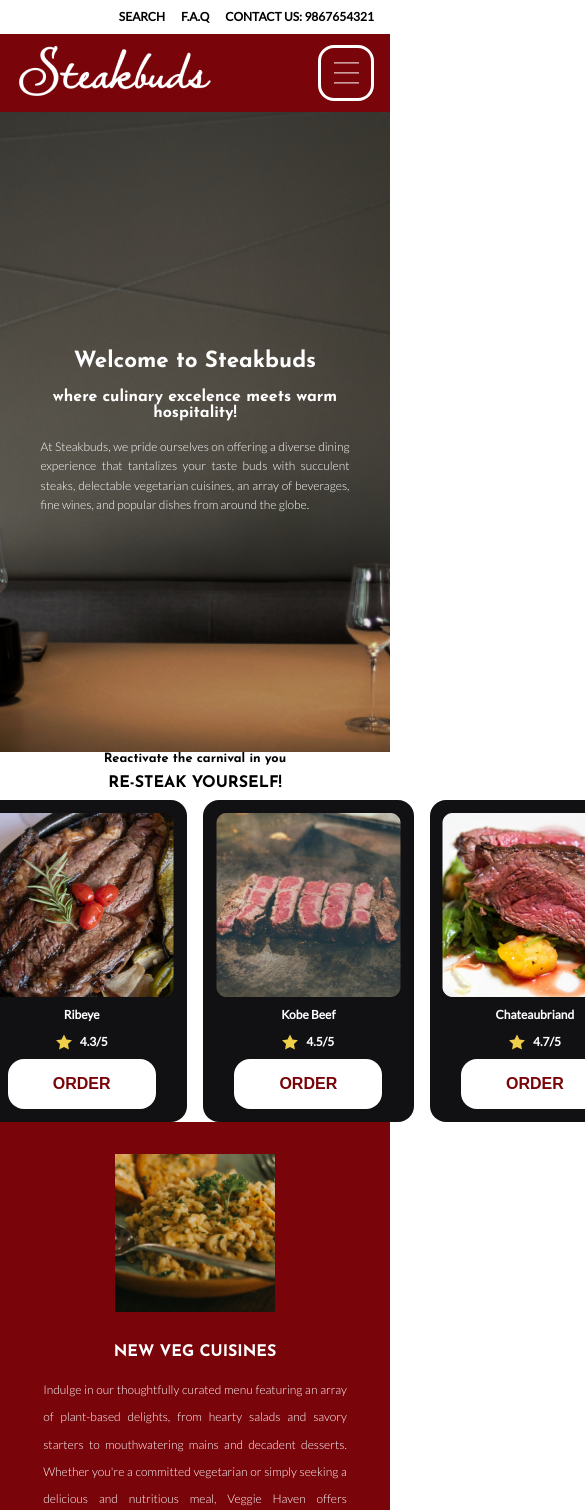
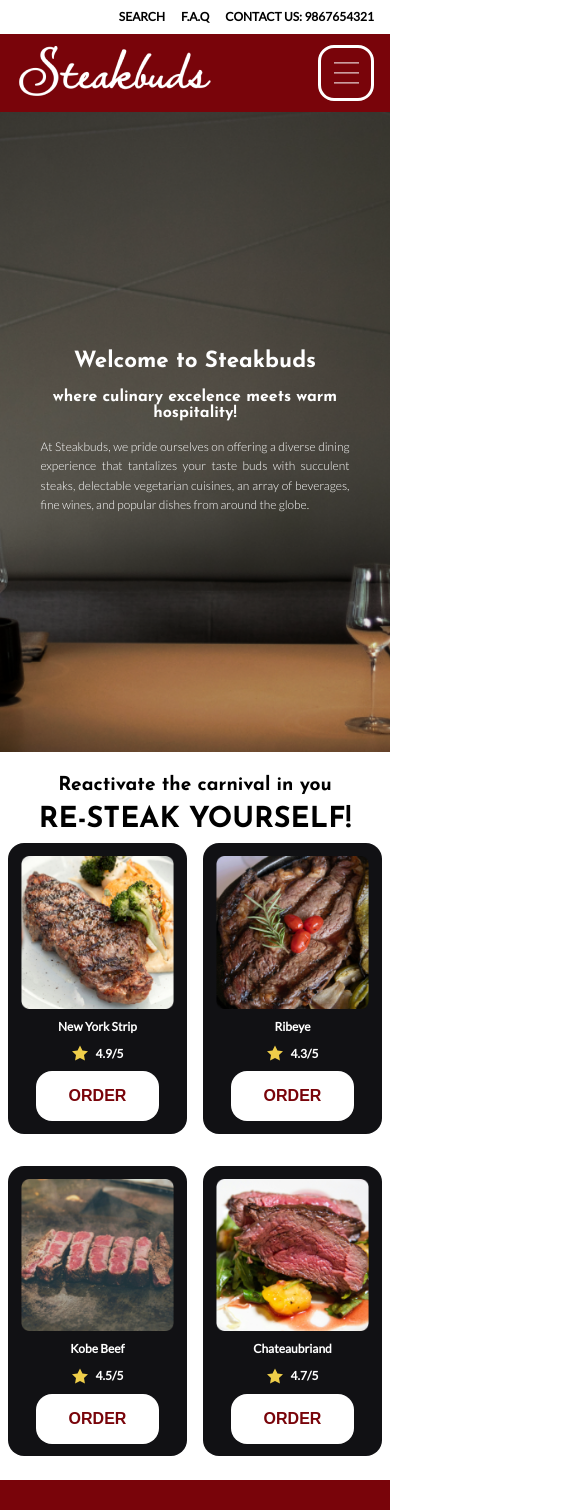
Before and after one commit to CodePracticeHub/front-end-restaurant-project, a React (Create React App) app: page / in a window 390 px wide. Shown: the top 1510 px of the page, 585 px wide, since content can reach past the window. Built offline with nearby package versions, Linux system fonts and the light colour scheme.

Commit message:
carousel change in phone edition

```diff
--- a/src/react-components/homepage/carousel.css
+++ b/src/react-components/homepage/carousel.css
@@ -1,13 +1,25 @@
 @import url("https://fonts.googleapis.com/css2?family=Lato:ital,wght@0,300;0,400;1,700&display=swap");
 @import url("https://fonts.googleapis.com/css2?family=Josefin+Sans:wght@300;500;700&display=swap");
-.homepage--carousel-slide, .homepage--carousel-images {
+.homepage--carousel {
+  margin: 1.5rem 0;
+}
+.homepage--carousel h2 {
+  font-size: 1.8rem;
+}
+.homepage--carousel-slide, .homepage--carousel-chunk-high, .homepage--carousel-chunk-low {
   display: flex;
   align-items: center;
   column-gap: 1rem;
 }
+.homepage--carousel-images {
+  display: flex;
+  flex-direction: column;
+  row-gap: 2rem;
+}
 .homepage--carousel-arrow {
   width: 1rem;
   height: 1rem;
+  display: none;
   transform: rotate(45deg);
 }
 .homepage--carousel-arrow:hover {
@@ -61,8 +73,32 @@
   color: white;
   cursor: pointer;
 }
+.homepage--carousel-chunk-high {
+  display: none;
+}
+.homepage--carousel-chunk-low {
+  padding: 0 0.5rem;
+}
+.homepage--carousel-chunk-low img {
+  width: 100%;
+}
 
 @media only screen and (min-width: 750px) {
+  .homepage--carousel {
+    margin: 0;
+  }
+  .homepage--carousel-arrow {
+    display: flex;
+  }
+  .homepage--carousel h2 {
+    font-size: 2.7vw;
+  }
+  .homepage--carousel-chunk-high {
+    display: flex;
+  }
+  .homepage--carousel-chunk-low {
+    display: none;
+  }
   .homepage--carousel-item {
     display: flex;
     flex-direction: column;
--- a/src/react-components/homepage/carousel.scss
+++ b/src/react-components/homepage/carousel.scss
@@ -3,17 +3,28 @@
 
 .homepage {
   &--carousel {
+    h2 {
+      font-size: 1.8rem;
+    }
+    margin: 1.5rem 0;
     &-slide,
-    &-images {
+    &-chunk-high,
+    &-chunk-low {
       display: flex;
       align-items: center;
       column-gap: 1rem;
     }
 
+    &-images {
+      display: flex;
+      flex-direction: column;
+      row-gap: 2rem;
+    }
+
     &-arrow {
       width: 1rem;
       height: 1rem;
-
+      display: none;
       transform: rotate(45deg);
       &:hover {
         cursor: pointer;
@@ -59,7 +70,6 @@
     }
     &-order-button {
       width: 80%;
-
       text-transform: uppercase;
       font-weight: 700;
       padding: 1rem 0.5rem;
@@ -73,11 +83,33 @@
         cursor: pointer;
       }
     }
+    &-chunk-high {
+      display: none;
+    }
+    &-chunk-low {
+      padding: 0 0.5rem;
+      img {
+        width: 100%;
+      }
+    }
   }
 }
 @media only screen and (min-width: 750px) {
   .homepage {
     &--carousel {
+      &-arrow {
+        display: flex;
+      }
+      h2 {
+        font-size: 2.7vw;
+      }
+      margin: 0;
+      &-chunk-high {
+        display: flex;
+      }
+      &-chunk-low {
+        display: none;
+      }
       &-item {
         display: flex;
         flex-direction: column;
--- a/src/react-components/homepage/carousel.tsx
+++ b/src/react-components/homepage/carousel.tsx
@@ -13,11 +13,15 @@ const CarouselItem: React.FC<CarouselItemProps> = ({
   ratingArray,
   resolution,
 }) => {
+  if (resolution === "high") {
     return (
-    <>
+      <div className="homepage--carousel-chunk-high">
         {imagesrcArray.map((image, index) => {
           return (
-          <section key={index} className="homepage--carousel-item">
+            <section
+              key={index}
+              className="homepage--carousel-item homepage--carousel-high"
+            >
               <img src={image} alt={altArray[index]} />
               <p>{altArray[index]}</p>
               <div className="homepage--carousel-rating">
@@ -32,8 +36,34 @@ const CarouselItem: React.FC<CarouselItemProps> = ({
             </section>
           );
         })}
-    </>
+      </div>
     );
+  } else if (resolution === "low") {
+    return (
+      <div className="homepage--carousel-chunk-low">
+        {imagesrcArray.map((image, index) => {
+          return (
+            <section
+              key={index}
+              className="homepage--carousel-item homepage--carousel-low"
+            >
+              <img src={image} alt={altArray[index]} />
+              <p>{altArray[index]}</p>
+              <div className="homepage--carousel-rating">
+                <img
+                  className="homepage--carousel-star-icon"
+                  src="./icons/star.svg"
+                  alt="star"
+                />
+                <p>{ratingArray[index]}/5</p>
+              </div>
+              <button className="homepage--carousel-order-button">Order</button>
+            </section>
+          );
+        })}
+      </div>
+    );
+  } else return null;
 };
 const Carousel: React.FC = () => {
   return (
@@ -52,6 +82,23 @@ const Carousel: React.FC = () => {
           altArray={["New York Strip", "Ribeye", "Kobe Beef", "Chateaubriand"]}
           ratingArray={["4.9", "4.3", "4.5", "4.7"]}
         />
+        <CarouselItem
+          resolution="low"
+          imagesrcArray={["./images/new-york-strip.png", "./images/ribeye.png"]}
+          //   capitalise each word
+          altArray={["New York Strip", "Ribeye"]}
+          ratingArray={["4.9", "4.3"]}
+        />
+        <CarouselItem
+          resolution="low"
+          imagesrcArray={[
+            "./images/kobe-beef.png",
+            "./images/chateaubriand.png",
+          ]}
+          //   capitalise each word
+          altArray={["Kobe Beef", "Chateaubriand"]}
+          ratingArray={["4.5", "4.7"]}
+        />
       </div>
       <div className="homepage--carousel-arrow homepage--carousel-arrow-right"></div>
     </div>
--- a/src/react-components/homepage/homepage.css
+++ b/src/react-components/homepage/homepage.css
@@ -17,7 +17,7 @@
   font-size: 1rem;
 }
 .homepage h3 {
-  font-size: 0.8rem;
+  font-size: 1.2rem;
 }
 .homepage p {
   font-family: "Lato", sans-serif;
--- a/src/react-components/homepage/homepage.scss
+++ b/src/react-components/homepage/homepage.scss
@@ -20,7 +20,7 @@
     font-size: 1rem;
   }
   h3 {
-    font-size: 0.8rem;
+    font-size: 1.2rem;
   }
   p {
     font-family: "Lato", sans-serif;
```
Also changed, not shown: 1 other file (tests, documents, lock files or other folders). Lines whose indentation alone changed are shown as unchanged.
